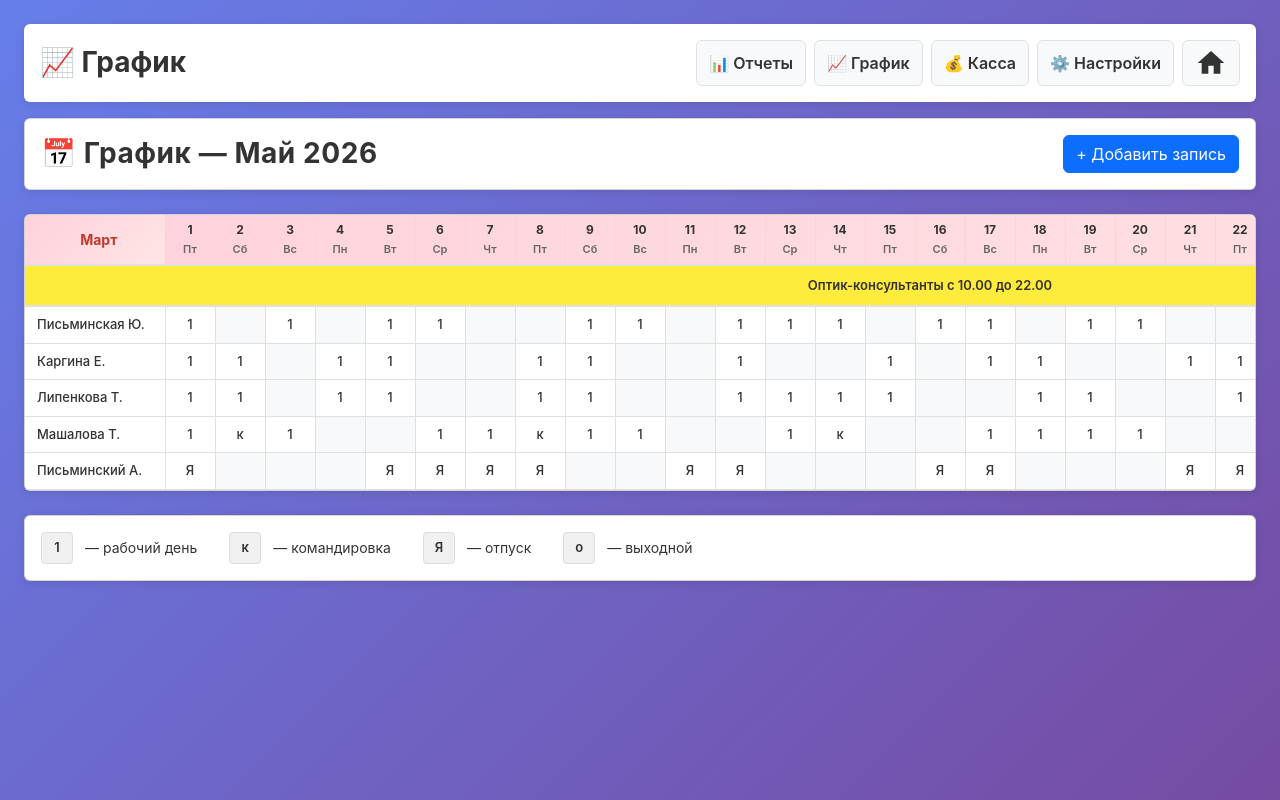
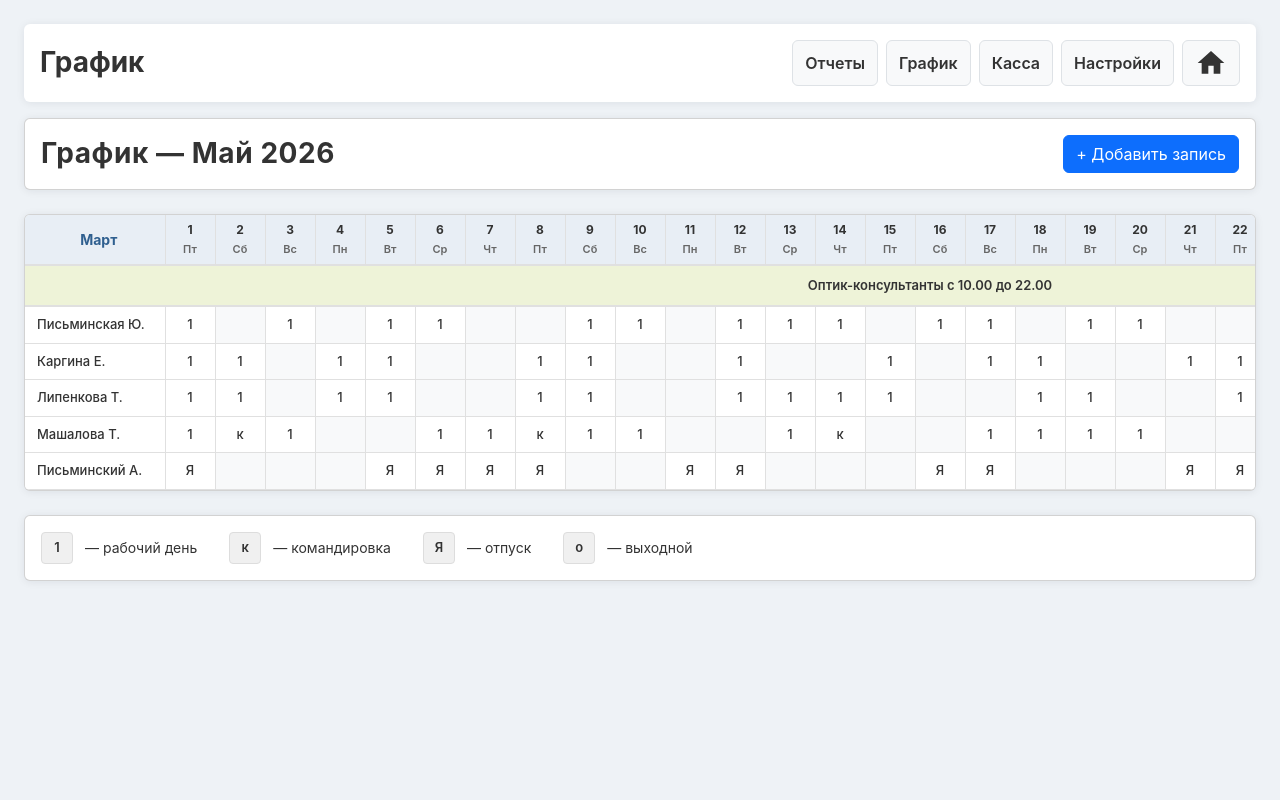
Before and after one commit to Hurting01/OpticTauri, a React (Vite) app: page /#/schedule in a window 1280 px wide. Built offline with nearby package versions, Linux system fonts and the light colour scheme.

Commit message:
Стиль приведен к офисному стандарту

```diff
--- a/src/Dashboard.jsx
+++ b/src/Dashboard.jsx
@@ -117,20 +117,20 @@ const Dashboard = () => {
       <Card className="mb-4 top-panel">
         <Card.Body className="py-3">
           <div className="d-flex justify-content-between align-items-center">
-            <h1 className="mb-0 month-title">📅 {monthNames[currentMonth - 1]} {currentYear}</h1>
+            <h1 className="mb-0 month-title">{monthNames[currentMonth - 1]} {currentYear}</h1>
 
             <div className="d-flex gap-2 top-buttons">
               <Button variant="light" onClick={() => navigate('/reports')}>
-                📊 Отчеты
+                Отчеты
               </Button>
               <Button variant="light" onClick={() => navigate('/schedule')}>
-                📈 График
+                График
               </Button>
               <Button variant="light" onClick={() => {}}>
-                💰 Касса
+                Касса
               </Button>
               <Button variant="light" onClick={() => navigate('/settings')}>
-                ⚙️ Настройки
+                Настройки
               </Button>
             </div>
           </div>
@@ -143,7 +143,7 @@ const Dashboard = () => {
         <div className="left-section">
           <Card className="tasks-card">
             <Card.Header className="tasks-header app-header">
-              ✅ Задачи на сегодня
+              Задачи на сегодня
             </Card.Header>
             <Card.Body>
               <div className="tasks-list">
@@ -173,7 +173,7 @@ const Dashboard = () => {
           {pastTasks.length > 0 && (
             <Card className="tasks-card past-tasks-card">
               <Card.Header className="past-tasks-header app-header">
-                ⏳ Невыполненные задачи из прошлых дней
+                Невыполненные задачи из прошлых дней
               </Card.Header>
               <Card.Body>
                 <div className="tasks-list">
@@ -203,7 +203,7 @@ const Dashboard = () => {
         {/* Правая часть - компактный календарь */}
         <div className="right-section">
           <Card className="calendar-card">
-            <Card.Header className="calendar-header app-header app-header-small">📆 Календарь</Card.Header>
+            <Card.Header className="calendar-header app-header app-header-small">Календарь</Card.Header>
             <Card.Body className="p-2">
               <div className="calendar-grid-header">
                 {weekDays.map((day) => (
--- a/src/DaySheet.jsx
+++ b/src/DaySheet.jsx
@@ -268,7 +268,7 @@ const DaySheet = ({ month, year }) => {
   return (
     <div className="p-4 fade-in">
       <NavigationHeader
-        title={`📅 ${dayNum} ${monthNamesGenitive[month - 1]} ${year}`}
+        title={`${dayNum} ${monthNamesGenitive[month - 1]} ${year}`}
         showBackButton={true}
         backUrl="/"
       />
@@ -278,7 +278,7 @@ const DaySheet = ({ month, year }) => {
         <div className="day-main-section">
           {/* Сотрудники */}
           <div className="employees-section">
-            <h4>👥 Сотрудники</h4>
+            <h4>Сотрудники</h4>
             {dayEmployees.map((emp, idx) => (
               <div key={idx} className="employee-row">
                 <Form.Control
@@ -513,7 +513,7 @@ const DaySheet = ({ month, year }) => {
         <div className="day-sidebar-section">
           {/* Касса */}
           <Card className="mb-3 compact-card sidebar-card">
-            <Card.Header className="app-header app-header-small text-center">💰 Касса</Card.Header>
+            <Card.Header className="app-header app-header-small text-center">Касса</Card.Header>
             <Card.Body className="compact-body">
               <Form.Group className="compact-form-group">
                 <Form.Label>Касса утро:</Form.Label>
@@ -540,7 +540,7 @@ const DaySheet = ({ month, year }) => {
 
           {/* Календарь */}
           <Card className="calendar-card">
-            <Card.Header className="calendar-header app-header app-header-small">📆 Календарь</Card.Header>
+            <Card.Header className="calendar-header app-header app-header-small">Календарь</Card.Header>
             <Card.Body className="p-2">
               <div className="calendar-grid-header">
                 {weekDays.map((d) => (
@@ -573,7 +573,7 @@ const DaySheet = ({ month, year }) => {
           {/* Задачи */}
           <Card className="compact-card sidebar-card tasks-sidebar-card">
             <Card.Header className="app-header app-header-small calendar-header">
-              <span>✅ Задачи</span>
+              <span>Задачи</span>
             </Card.Header>
             <Card.Body className="compact-body tasks-body">
               <div className="task-add-row">
--- a/src/Reports.jsx
+++ b/src/Reports.jsx
@@ -189,28 +189,28 @@ const Reports = ({ month, year }) => {
 
   return (
     <div className="p-4 fade-in">
-      <NavigationHeader title="📊 Отчеты" />
+      <NavigationHeader title="Отчеты" />
 
       {/* Навигация по отчетам */}
       <Nav variant="tabs" className="mb-3 reports-nav">
         <Nav.Item>
           <Nav.Link active={activeTab === 'bonus'} onClick={() => setActiveTab('bonus')}>
-            💰 Бонусы
+            Бонусы
           </Nav.Link>
         </Nav.Item>
         <Nav.Item>
           <Nav.Link active={activeTab === 'salary'} onClick={() => setActiveTab('salary')}>
-            💵 ЗП
+            ЗП
           </Nav.Link>
         </Nav.Item>
         <Nav.Item>
           <Nav.Link active={activeTab === 'conversion'} onClick={() => setActiveTab('conversion')}>
-            📈 Конверсия
+            Конверсия
           </Nav.Link>
         </Nav.Item>
         <Nav.Item>
           <Nav.Link active={activeTab === 'orders'} onClick={() => setActiveTab('orders')}>
-            📦 Заказы
+            Заказы
           </Nav.Link>
         </Nav.Item>
       </Nav>
@@ -267,7 +267,7 @@ const Reports = ({ month, year }) => {
       {/* ЗП */}
       {activeTab === 'salary' && (
         <Card>
-          <Card.Header className="app-header">💵 Заработная плата за {monthNames[month - 1]} {year}</Card.Header>
+          <Card.Header className="app-header">Заработная плата за {monthNames[month - 1]} {year}</Card.Header>
           <Card.Body>
             <Table striped bordered hover>
               <thead>
@@ -298,7 +298,7 @@ const Reports = ({ month, year }) => {
       {/* Конверсия */}
       {activeTab === 'conversion' && (
         <Card>
-          <Card.Header className="app-header">📈 Конверсия продаж</Card.Header>
+          <Card.Header className="app-header">Конверсия продаж</Card.Header>
           <Card.Body>
             <Table striped bordered hover size="sm">
               <thead>
@@ -333,7 +333,7 @@ const Reports = ({ month, year }) => {
       {/* Заказы */}
       {activeTab === 'orders' && (
         <Card>
-          <Card.Header className="app-header">📦 Заказ позиций</Card.Header>
+          <Card.Header className="app-header">Заказ позиций</Card.Header>
           <Card.Body>
             <Table striped bordered hover>
               <thead>
--- a/src/Schedule.jsx
+++ b/src/Schedule.jsx
@@ -133,7 +133,7 @@ const Schedule = ({ month, year }) => {
 
   return (
     <div className="p-4 fade-in">
-      <NavigationHeader title="📈 График" />
+      <NavigationHeader title="График" />
 
       <Container fluid className="p-0">
         {/* Заголовок */}
@@ -141,7 +141,7 @@ const Schedule = ({ month, year }) => {
           <Card.Body className="py-3">
             <div className="d-flex justify-content-between align-items-center">
               <h1 className={styles.pageTitle}>
-                📅 График — {monthNames[month - 1]} {year}
+                График — {monthNames[month - 1]} {year}
               </h1>
               <Button variant="primary" onClick={handleOpenModal} className={styles.addButton}>
                 + Добавить запись
--- a/src/Schedule.module.css
+++ b/src/Schedule.module.css
@@ -2,14 +2,14 @@
 
 .scheduleContainer {
   min-height: 100vh;
-  background: linear-gradient(135deg, #667eea 0%, #764ba2 100%);
+  background: #eef2f6;
   padding-bottom: 2rem;
 }
 
 .headerCard {
   background: white;
   border-radius: 12px;
-  box-shadow: 0 2px 8px rgba(0, 0, 0, 0.1);
+  box-shadow: 0 1px 8px rgba(15, 23, 42, 0.08);
   border: none;
   margin-bottom: 1.5rem;
 }
@@ -31,7 +31,7 @@
 .tableCard {
   background: white;
   border-radius: 12px;
-  box-shadow: 0 2px 8px rgba(0, 0, 0, 0.1);
+  box-shadow: 0 1px 8px rgba(15, 23, 42, 0.08);
   border: none;
   margin-bottom: 1.5rem;
   overflow: hidden;
@@ -50,7 +50,7 @@
 }
 
 .headerRow {
-  background: linear-gradient(135deg, #ffd1dc 0%, #ffe5e5 100%);
+  background: #e8eef5;
   position: sticky;
   top: 0;
   z-index: 10;
@@ -69,7 +69,7 @@
   min-width: 140px;
   text-align: left;
   padding-left: 12px !important;
-  background: linear-gradient(135deg, #ffd1dc 0%, #ffe5e5 100%);
+  background: #e8eef5;
   position: sticky;
   left: 0;
   z-index: 11;
@@ -78,7 +78,7 @@
 .monthLabel {
   font-size: 14px;
   font-weight: 700;
-  color: #c0392b;
+  color: #2f5f8f;
 }
 
 .dayHeader {
@@ -101,11 +101,11 @@
 .hoursColumn,
 .daysColumn {
   min-width: 60px;
-  background: linear-gradient(135deg, #ffd1dc 0%, #ffe5e5 100%);
+  background: #e8eef5;
 }
 
 .serviceTypeRow {
-  background: #ffeb3b;
+  background: #eef3d8;
   font-weight: 600;
   color: #333;
 }
@@ -167,7 +167,7 @@
 .legendCard {
   background: white;
   border-radius: 12px;
-  box-shadow: 0 2px 8px rgba(0, 0, 0, 0.1);
+  box-shadow: 0 1px 8px rgba(15, 23, 42, 0.08);
   border: none;
 }
 
@@ -214,8 +214,8 @@
   }
 
   .addButton {
-    background: #667eea;
-    border-color: #667eea;
+    background: #2f5f8f;
+    border-color: #2f5f8f;
   }
 
   .addButton:hover {
@@ -228,18 +228,18 @@
   }
 
   .headerRow th {
-    background: linear-gradient(135deg, #667eea 0%, #764ba2 100%);
+    background: #2f5f8f;
     color: white;
     border-right-color: #555;
     border-bottom-color: #555;
   }
 
   .nameColumn {
-    background: linear-gradient(135deg, #667eea 0%, #764ba2 100%);
+    background: #2f5f8f;
   }
 
   .monthLabel {
-    color: #ffeb3b;
+    color: #eef3d8;
   }
 
   .dayNumber,
@@ -249,11 +249,11 @@
 
   .hoursColumn,
   .daysColumn {
-    background: linear-gradient(135deg, #667eea 0%, #764ba2 100%);
+    background: #2f5f8f;
   }
 
   .serviceTypeRow {
-    background: #ffeb3b;
+    background: #eef3d8;
   }
 
   .serviceTypeCell {
--- a/src/Settings.jsx
+++ b/src/Settings.jsx
@@ -96,29 +96,29 @@ const Settings = () => {
 
   return (
     <div className="p-4 fade-in">
-      <NavigationHeader title="⚙️ Настройки" />
+      <NavigationHeader title="Настройки" />
 
       <Nav variant="tabs" className="mb-3 reports-nav">
         <Nav.Item>
           <Nav.Link active={activeTab === 'salary'} onClick={() => setActiveTab('salary')}>
-            💰 Заработная плата
+            Заработная плата
           </Nav.Link>
         </Nav.Item>
         <Nav.Item>
           <Nav.Link active={activeTab === 'hours'} onClick={() => setActiveTab('hours')}>
-            🕐 Нормы часов
+            Нормы часов
           </Nav.Link>
         </Nav.Item>
         <Nav.Item>
           <Nav.Link active={activeTab === 'staff'} onClick={() => setActiveTab('staff')}>
-            👥 Персонал и должности
+            Персонал и должности
           </Nav.Link>
         </Nav.Item>
       </Nav>
 
       {activeTab === 'salary' && (
         <Card>
-          <Card.Header className="app-header">💰 Заработная плата</Card.Header>
+          <Card.Header className="app-header">Заработная плата</Card.Header>
           <Card.Body>
             <Form.Group className="mb-3">
               <Form.Label>ЗП Продавцы-консультанты (₽)</Form.Label>
@@ -150,7 +150,7 @@ const Settings = () => {
 
       {activeTab === 'hours' && (
         <Card>
-          <Card.Header className="app-header">🕐 Нормы часов</Card.Header>
+          <Card.Header className="app-header">Нормы часов</Card.Header>
           <Card.Body>
             <Form.Group className="mb-3">
               <Form.Label>Норма часов у оптик-консультантов</Form.Label>
@@ -191,7 +191,7 @@ const Settings = () => {
       {activeTab === 'staff' && (
         <Card>
           <Card.Header className="app-header d-flex justify-content-between align-items-center">
-            <span>👥 Персонал и должности</span>
+            <span>Персонал и должности</span>
             <Button variant="outline-primary" size="sm" onClick={addEmployee}>
               + Добавить
             </Button>
--- a/src/components/NavigationHeader.jsx
+++ b/src/components/NavigationHeader.jsx
@@ -21,16 +21,16 @@ const NavigationHeader = ({ title, showBackButton = false, backUrl = '/' }) => {
           ) : (
             <div className="d-flex gap-2 top-buttons">
               <Button variant="light" onClick={() => navigate('/reports')}>
-                📊 Отчеты
+                Отчеты
               </Button>
               <Button variant="light" onClick={() => navigate('/schedule')}>
-                📈 График
+                График
               </Button>
               <Button variant="light" onClick={() => {}}>
-                💰 Касса
+                Касса
               </Button>
               <Button variant="light" onClick={() => navigate('/settings')}>
-                ⚙️ Настройки
+                Настройки
               </Button>
               {!isHome && (
                 <Button variant="light" onClick={() => navigate('/')} title="Главная" className="home-btn">
--- a/src/styles/index.css
+++ b/src/styles/index.css
@@ -9,18 +9,18 @@ body {
 }
 
 :root {
-  --app-accent-color: #e8a4b8;
+  --app-accent-color: #2f5f8f;
 }
 
 .dashboard-container {
   min-height: 100vh;
-  background: linear-gradient(135deg, #667eea 0%, #764ba2 100%);
+  background: #eef2f6;
 }
 
 .main-card {
   background: white;
   border-radius: 15px;
-  box-shadow: 0 10px 40px rgba(0, 0, 0, 0.2);
+  box-shadow: 0 2px 10px rgba(15, 23, 42, 0.08);
   overflow: hidden;
 }
 
@@ -49,14 +49,14 @@ body {
 }
 
 .day-btn-small:hover {
-  border-color: #667eea;
-  background: #f0f0ff;
+  border-color: #2f5f8f;
+  background: #edf3f8;
 }
 
 .day-btn-small.active {
-  background: linear-gradient(135deg, #667eea 0%, #764ba2 100%);
+  background: #2f5f8f;
   color: white;
-  border-color: #667eea;
+  border-color: #2f5f8f;
 }
 
 /* Таблица */
@@ -67,7 +67,7 @@ body {
 }
 
 .table-header {
-  background: linear-gradient(135deg, #ffd1dc 0%, #ffe5e5 100%);
+  background: #e8eef5;
   color: #333;
   position: sticky;
   top: 0;
@@ -96,15 +96,15 @@ body {
 }
 
 .table-container .form-control:focus {
-  border-color: #667eea;
-  box-shadow: 0 0 0 0.2rem rgba(102, 126, 234, 0.25);
+  border-color: #2f5f8f;
+  box-shadow: 0 0 0 0.2rem rgba(47, 95, 143, 0.18);
 }
 
 /* Верхняя панель */
 .top-panel {
   background: white;
   border: none;
-  box-shadow: 0 2px 8px rgba(0, 0, 0, 0.1);
+  box-shadow: 0 1px 8px rgba(15, 23, 42, 0.08);
 }
 
 .top-panel .month-title {
@@ -127,9 +127,9 @@ body {
 }
 
 .top-buttons .btn:hover {
-  background: #667eea;
+  background: #2f5f8f;
   color: white;
-  border-color: #667eea;
+  border-color: #2f5f8f;
 }
 
 .home-btn {
@@ -163,12 +163,12 @@ body {
   background: white;
   border: none;
   border-radius: 12px;
-  box-shadow: 0 4px 12px rgba(0, 0, 0, 0.1);
+  box-shadow: 0 2px 10px rgba(15, 23, 42, 0.08);
   margin-bottom: 20px;
 }
 
 .app-header {
-  background: linear-gradient(135deg, #ffd1dc 0%, #ffe5e5 100%);
+  background: #e8eef5;
   color: #333;
   font-weight: 600;
   border: none;
@@ -191,7 +191,7 @@ body {
   padding: 8px;
   background: #f8f9fa;
   border-radius: 6px;
-  border-left: 3px solid #667eea;
+  border-left: 3px solid #2f5f8f;
 }
 
 .task-item.task-completed {
@@ -221,7 +221,7 @@ body {
 }
 
 .task-date-badge {
-  background: #667eea;
+  background: #2f5f8f;
   color: white;
   padding: 2px 8px;
   border-radius: 12px;
@@ -235,7 +235,7 @@ body {
 }
 
 .past-tasks-header {
-  background: linear-gradient(135deg, #ffe5e5 0%, #ffd1dc 100%);
+  background: #e8eef5;
 }
 
 /* Календарь */
@@ -275,8 +275,8 @@ body {
 }
 
 .calendar-cell:hover {
-  border-color: #667eea;
-  background: #f0f0ff;
+  border-color: #2f5f8f;
+  background: #edf3f8;
 }
 
 .calendar-cell-empty {
@@ -286,14 +286,14 @@ body {
 }
 
 .calendar-cell-today {
-  background: linear-gradient(135deg, #667eea 0%, #764ba2 100%);
+  background: #2f5f8f;
   color: white;
-  border-color: #667eea;
+  border-color: #2f5f8f;
 }
 
 .calendar-cell-selected {
-  background: #ffd1dc;
-  border-color: #e8a4b8;
+  background: #e8eef5;
+  border-color: #2f5f8f;
 }
 
 /* Компактные карточки */
@@ -325,7 +325,7 @@ body {
 .sidebar-card {
   background: white;
   border-radius: 12px;
-  box-shadow: 0 4px 12px rgba(0, 0, 0, 0.1);
+  box-shadow: 0 2px 10px rgba(15, 23, 42, 0.08);
 }
 
 .day-sidebar-section {
@@ -349,7 +349,7 @@ body {
   flex: 1;
   background: white;
   border-radius: 12px;
-  box-shadow: 0 4px 12px rgba(0, 0, 0, 0.1);
+  box-shadow: 0 2px 10px rgba(15, 23, 42, 0.08);
   padding: 16px;
 }
 
@@ -370,7 +370,7 @@ body {
 .employees-section {
   background: white;
   border-radius: 12px;
-  box-shadow: 0 4px 12px rgba(0, 0, 0, 0.1);
+  box-shadow: 0 2px 10px rgba(15, 23, 42, 0.08);
   padding: 16px;
   margin-bottom: 20px;
 }
@@ -404,7 +404,7 @@ body {
 .sales-section {
   background: white;
   border-radius: 12px;
-  box-shadow: 0 4px 12px rgba(0, 0, 0, 0.1);
+  box-shadow: 0 2px 10px rgba(15, 23, 42, 0.08);
   padding: 16px;
   margin-bottom: 20px;
 }
@@ -450,7 +450,7 @@ body {
 .sale-header-price {
   font-weight: 700;
   font-size: 13px;
-  color: #667eea;
+  color: #2f5f8f;
 }
 
 .sale-body {
@@ -518,12 +518,12 @@ body {
 }
 
 .sales-list::-webkit-scrollbar-thumb {
-  background: #667eea;
+  background: #2f5f8f;
   border-radius: 4px;
 }
 
 .sales-list::-webkit-scrollbar-thumb:hover {
-  background: #764ba2;
+  background: #24476b;
 }
 
 /* Задачи в сайдбаре */
@@ -532,7 +532,7 @@ body {
 }
 
 .tasks-sidebar-card .calendar-header {
-  background: linear-gradient(135deg, #ffd1dc 0%, #ffe5e5 100%) !important;
+  background: #e8eef5 !important;
   color: #333 !important;
   font-size: 11px !important;
   padding: 4px 8px !important;
@@ -835,7 +835,7 @@ body {
 }
 
 .days-nav .nav-link:hover {
-  background: #667eea;
+  background: #2f5f8f;
   color: white;
 }
 
```
Also changed, not shown: package.json (+7 -7 lines).
